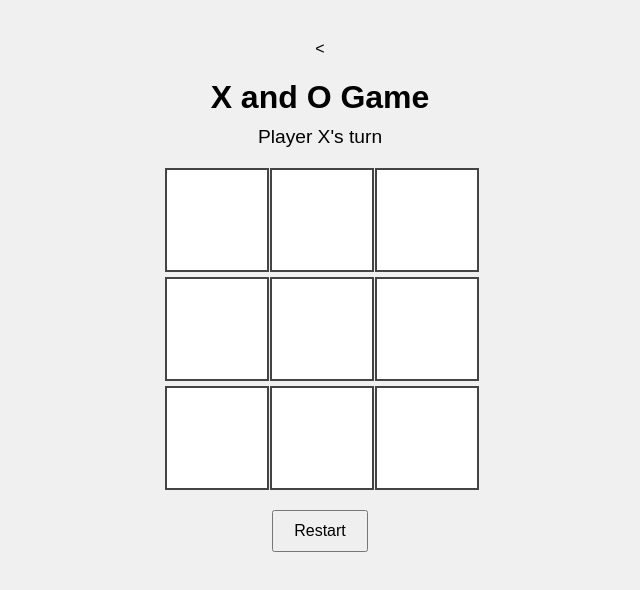
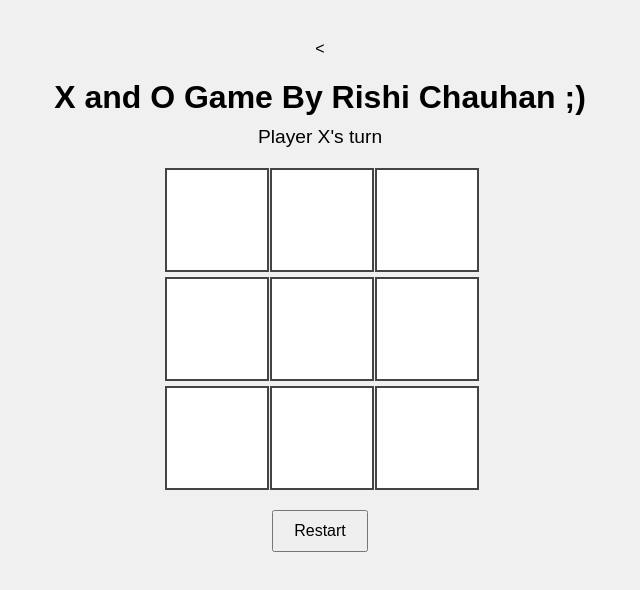
Before and after one commit to rishi25022008/Tic-Tac-Toe, a plain HTML site: page index.html in a window 1280 px wide. Shown: the whole page, without its empty margins (320-960 px from the left). Drawn offline with Linux system fonts and the light colour scheme.

Commit message:
Update index.html

```diff
--- a/index.html
+++ b/index.html
@@ -43,7 +43,7 @@
   </style>
 </head>
 <body>
-  <h1>X and O Game</h1>
+  <h1>X and O Game By Rishi Chauhan ;)</h1>
   <div id="status">Player X's turn</div>
   <div id="board"></div>
   <button id="restart">Restart</button>
```
